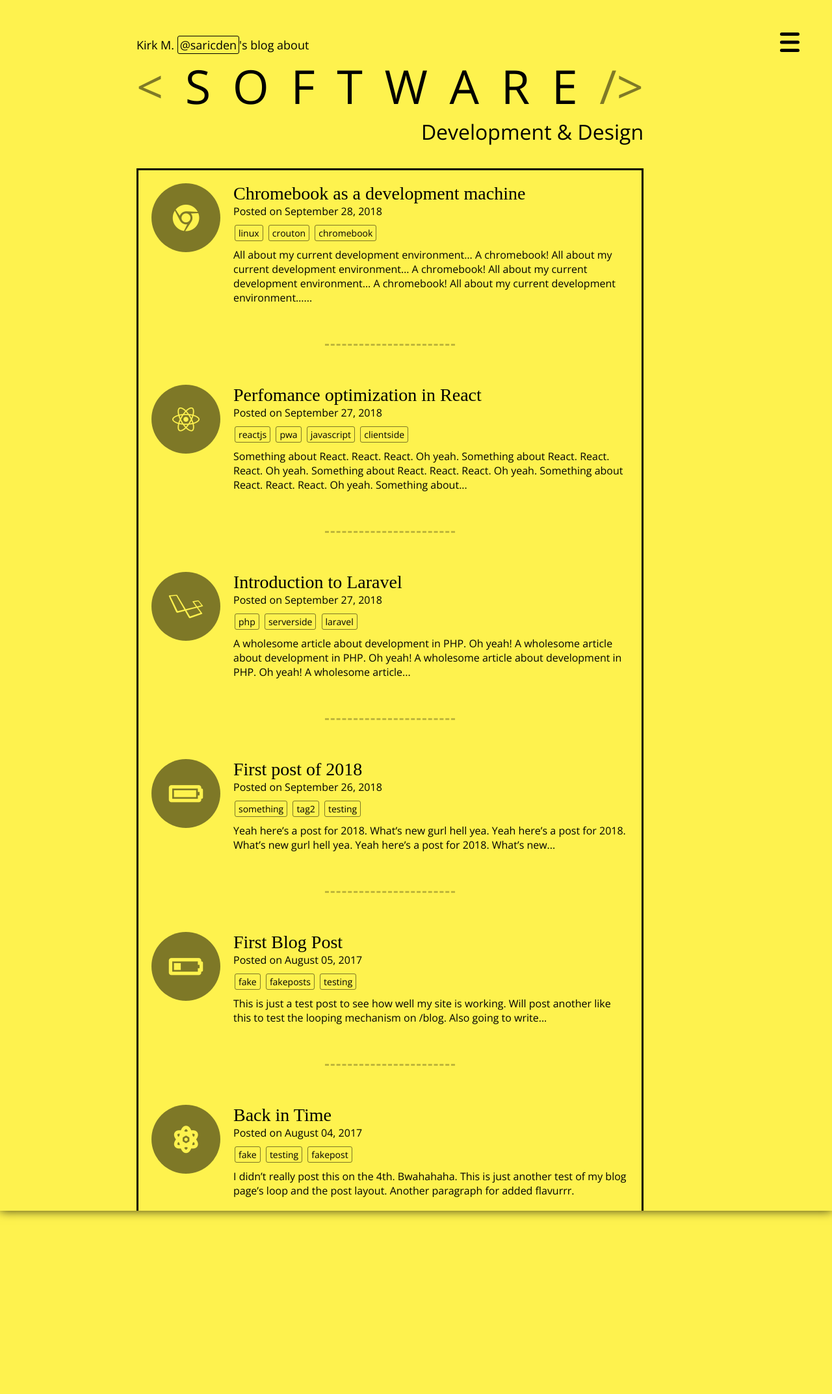
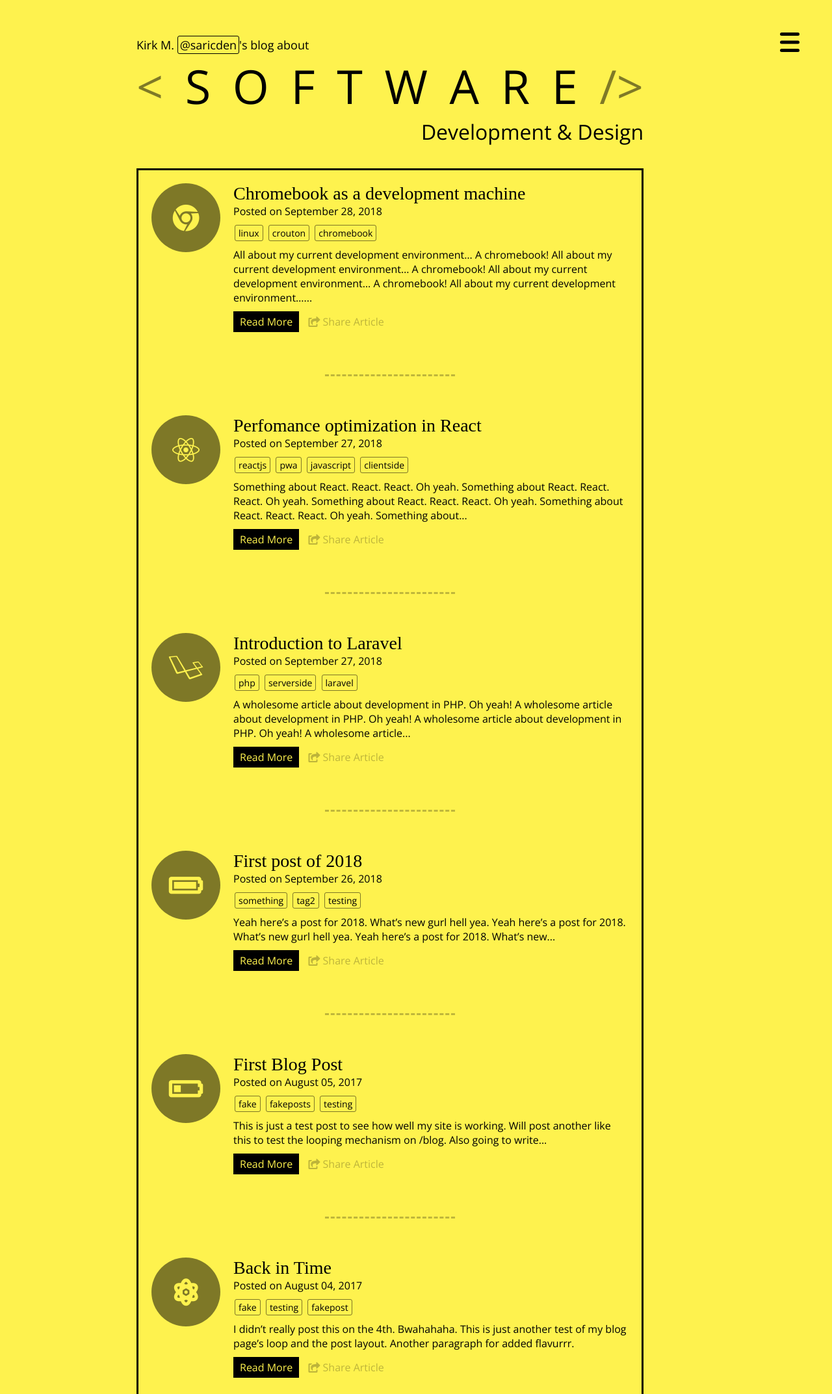
Before and after one commit to saricden/saricden.com, a Jekyll site: the page built from blog.html, in a window 1280 px wide. Shown: the whole page at 65% size. Built offline with Jekyll 4.4.1, drawn with Linux system fonts in a browser that asks for light colours; nearby versions of some CDN libraries; some web fonts are replaced.

Commit message:
Updates blog article links & adds native share link! :shipit:

```diff
--- a/blog.html
+++ b/blog.html
@@ -15,19 +15,19 @@
 
   <main class="primary nopad">
     {% for post in site.categories.blog %}
-      <a href="{{ post.url }}" class="article-link">
       <article class="snippet">
-          <i class="post-icon {{ post.icon }}"></i>
+        <a href="{{ post.url }}"><i class="post-icon {{ post.icon }}"></i></a>
         <div>
-            <h1>{{ post.title }}</h1>
+          <h1><a href="{{ post.url }}">{{ post.title }}</a></h1>
           <time datetime="{{ post.date }}">Posted on {{ post.date | date: '%B %d, %Y' }}</time>
           {% for tag in post.tags %}
             <span class="tag">{{ tag }}</span>
           {% endfor %}
           <p>{{ post.content | strip_html | truncatewords:30 }}</p>
+          <a href="{{ post.url }}" class="btn">Read More</a>
+          <a data-share-href="{{ post.url }}" data-share-title="{{ post.title }}" data-share-text="{{ post.content | strip_html | truncatewords: 30 }}"  class="btn link"><i class="fa fa-share-square"></i> Share Article</a>
         </div>
       </article>
-      </a>
       <hr class="skinny" />
     {% endfor %}
   </main>
--- a/src/css/main.css
+++ b/src/css/main.css
@@ -290,22 +290,13 @@
   bottom: 50%;
   transform: translateY(50%) rotate(135deg);
 }
-a.article-link {
-  display: block;
-  padding: 20px;
-  background-color: transparent;
-  box-shadow: none;
-
-  transition: background-color 1.2s;
-}
-a.article-link:hover {
-  background-color: rgba(255, 255, 255, 0.3);
-}
 article.snippet {
   display: flex;
   flex-direction: row;
   align-items: flex-start;
   justify-content: flex-start;
+  box-sizing: border-box;
+  padding: 20px;
   font-family: 'Open Sans', sans-serif;
   font-weight: 400;
 }
@@ -330,18 +321,12 @@
 
   transition: background-color 1.2s, border-color 1.2s, color 1.2s;
 }
-a.article-link:hover article.snippet i {
-  background-color: transparent;
-  color: #000;
-  border-color: #000;
-}
 article.snippet time {
   display: block;
   margin-bottom: 5px;
 }
 article.snippet p {
-  margin-bottom: 0;
-  margin-top: 5px;
+  margin: 5px 0;
 }
 article.snippet div {
   flex: 1;
@@ -404,8 +389,12 @@
   background-color: #000;
 }
 a.btn.link {
+  padding: 5px 0;
   color: #000;
   background-color: transparent;
+}
+a.btn:nth-of-type(1) {
+  margin-left: 0;
 }
 header.post {
   text-align: center;
--- a/src/js/main.js
+++ b/src/js/main.js
@@ -25,3 +25,31 @@
   if (e.target == this)
   social_nav.classList.toggle("open");
 });
+
+var shareHREFs = document.querySelectorAll("[data-share-href]");
+
+for (var i in shareHREFs) {
+  if (typeof shareHREFs[i] == "object") {
+    if (navigator.share) {
+      shareHREFs[i].addEventListener("click", function(e) {
+        e.preventDefault();
+        var title = this.getAttribute("data-share-title");
+        var text = this.getAttribute("data-share-text");
+        var url = this.getAttribute("data-share-href");
+
+        navigator.share({
+            title: title,
+            text: text,
+            url: url,
+        })
+        .then(function() { console.log('Successful share') })
+        .catch(function(error) { console.log('Error sharing', error) });
+      });
+    }
+    else {
+      shareHREFs[i].style.opacity = 0.25;
+      shareHREFs[i].setAttribute("title", "Sharing not supported by your device / browser. :'(");
+      shareHREFs[i].style.cursor = "not-allowed";
+    }
+  }
+}
```
Lines whose indentation alone changed are shown as unchanged.
